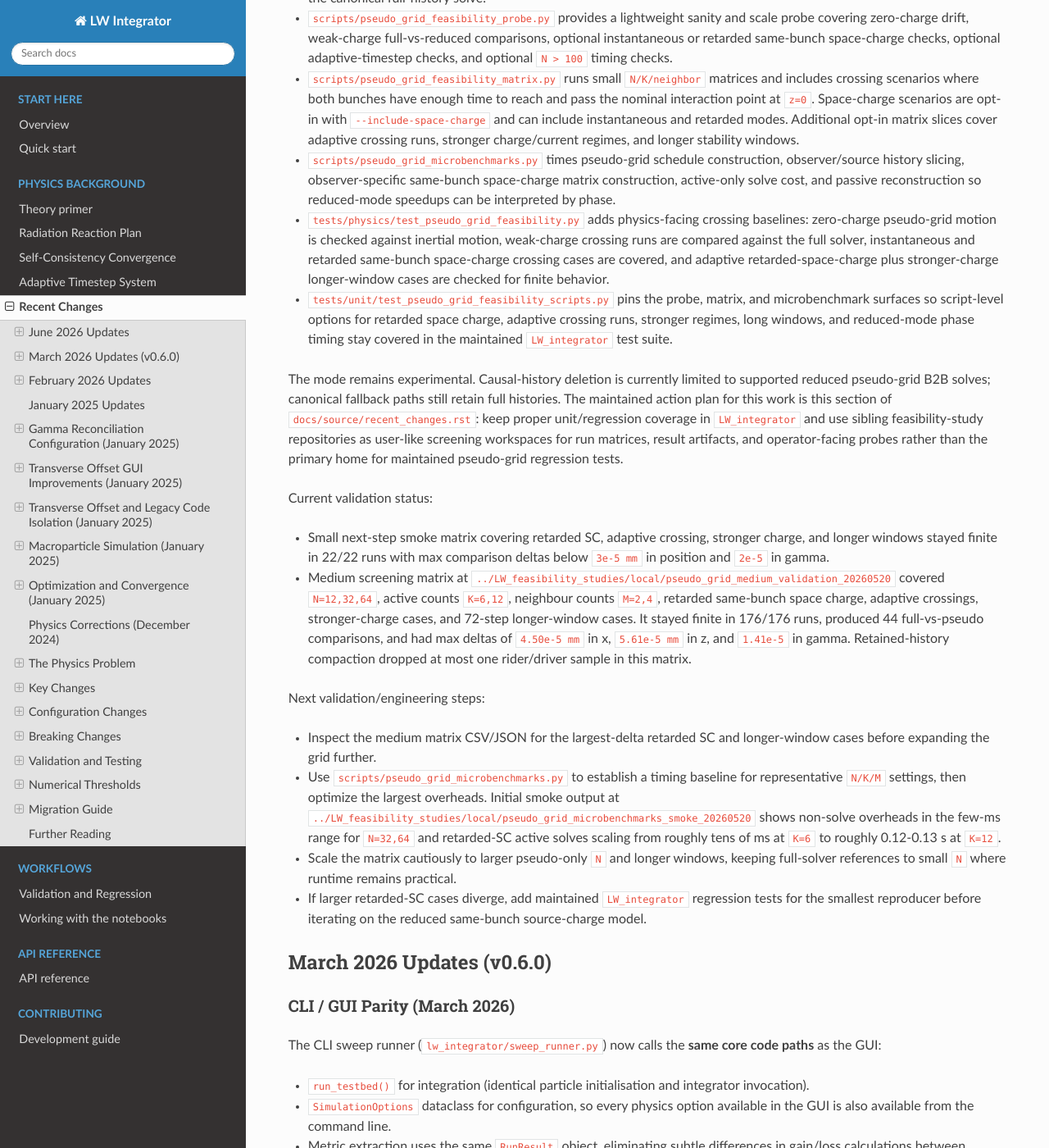
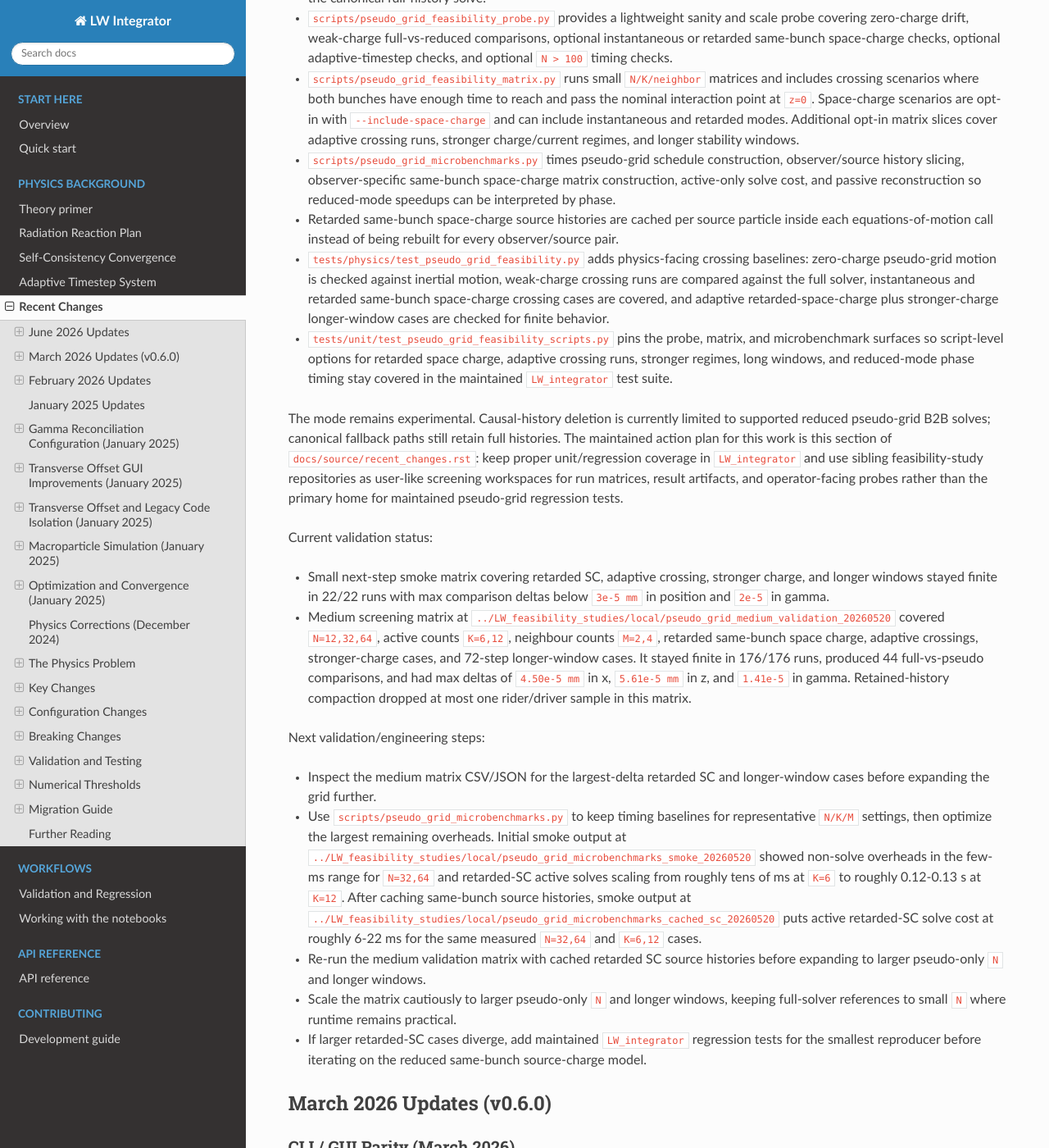
Before and after one commit to benfolsom/LW_integrator, a Sphinx documentation site: the page built from docs/source/recent_changes.rst, in a window 1280 px wide and 1400 px high, scrolled down 764 px. Shown: the whole window at 82% size. Built offline with Sphinx 7.4.7 and the Read the Docs theme 3.1.0, drawn with Linux system fonts in a browser that asks for light colours.

Commit message:
Cache retarded space-charge histories

```diff
--- a/docs/source/recent_changes.rst
+++ b/docs/source/recent_changes.rst
@@ -55,6 +55,9 @@ An experimental pseudo-grid reduced solver is now available for
   construction, observer/source history slicing, observer-specific same-bunch
   space-charge matrix construction, active-only solve cost, and passive
   reconstruction so reduced-mode speedups can be interpreted by phase.
+* Retarded same-bunch space-charge source histories are cached per source
+  particle inside each equations-of-motion call instead of being rebuilt for
+  every observer/source pair.
 * ``tests/physics/test_pseudo_grid_feasibility.py`` adds physics-facing crossing
   baselines: zero-charge pseudo-grid motion is checked against inertial motion,
   weak-charge crossing runs are compared against the full solver, instantaneous
@@ -93,13 +96,19 @@ Next validation/engineering steps:
 
 * Inspect the medium matrix CSV/JSON for the largest-delta retarded SC and
   longer-window cases before expanding the grid further.
-* Use ``scripts/pseudo_grid_microbenchmarks.py`` to establish a timing baseline
-  for representative ``N/K/M`` settings, then optimize the largest overheads.
-  Initial smoke output at
+* Use ``scripts/pseudo_grid_microbenchmarks.py`` to keep timing baselines for
+  representative ``N/K/M`` settings, then optimize the largest remaining
+  overheads. Initial smoke output at
   ``../LW_feasibility_studies/local/pseudo_grid_microbenchmarks_smoke_20260520``
-  shows non-solve overheads in the few-ms range for ``N=32,64`` and retarded-SC
+  showed non-solve overheads in the few-ms range for ``N=32,64`` and retarded-SC
   active solves scaling from roughly tens of ms at ``K=6`` to roughly
-  0.12-0.13 s at ``K=12``.
+  0.12-0.13 s at ``K=12``. After caching same-bunch source histories, smoke
+  output at
+  ``../LW_feasibility_studies/local/pseudo_grid_microbenchmarks_cached_sc_20260520``
+  puts active retarded-SC solve cost at roughly 6-22 ms for the same measured
+  ``N=32,64`` and ``K=6,12`` cases.
+* Re-run the medium validation matrix with cached retarded SC source histories
+  before expanding to larger pseudo-only ``N`` and longer windows.
 * Scale the matrix cautiously to larger pseudo-only ``N`` and longer windows,
   keeping full-solver references to small ``N`` where runtime remains practical.
 * If larger retarded-SC cases diverge, add maintained ``LW_integrator``
```
Also changed, not shown: CHANGELOG.md (+2 -1 lines), README.md (+1 -1 lines), 2 other files.
